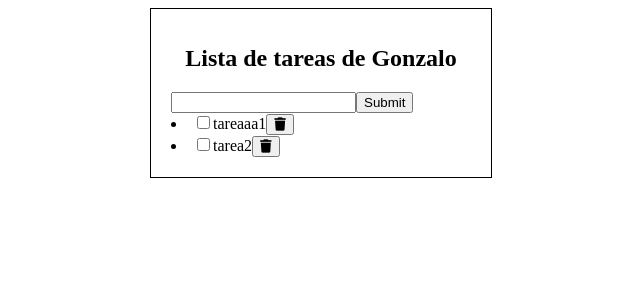
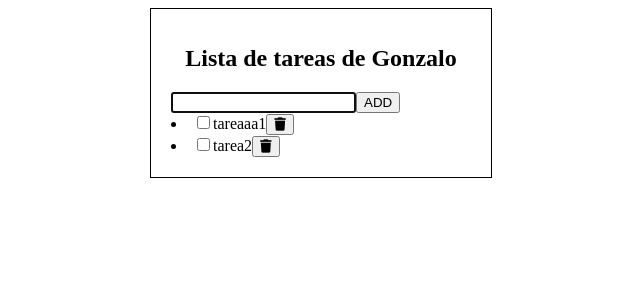
Before and after one commit to gonzaloLT/task-list-programacion-web, a React (Vite) app: page / in a window 1280 px wide. Shown: the top 300 px of the page, without its empty margins (319-959 px from the left). Built offline with nearby package versions, Linux system fonts and the light colour scheme.

Commit message:
Agregando funcionalidad de crear tarea

```diff
--- a/src/components/Form/index.jsx
+++ b/src/components/Form/index.jsx
@@ -1,13 +1,34 @@
-import React from 'react'
+import React, { useState } from "react";
 
-function Form() {
+function Form({ tasks, setTasks }) {
+  const [newTaskName, setNewTaskName] = useState("");
+
+  const handleSubmit = (e) => {
+    if (newTaskName.trim() === "") {
+      alert("Introduzca un nombre de tarea");
+      return;
+    }
+    e.preventDefault();
+    const newTask = {
+      id: Date.now(),
+      name: newTaskName,
+      completed: false,
+    };
+    setTasks([...tasks, newTask]);
+    setNewTaskName("");
+  };
 
   return (
-    <form action="" onSubmit={e => e.preventDefault}>
-        <input type="text" />
-        <input type="submit" />
+    <form action="" onSubmit={handleSubmit}>
+      <input
+        type="text"
+        value={newTaskName}
+        onChange={(e) => setNewTaskName(e.target.value)}
+        autoFocus
+      />
+      <button type="submit">ADD</button>
     </form>
-  )
+  );
 }
 
 export default Form;
--- a/src/views/TaskView.jsx
+++ b/src/views/TaskView.jsx
@@ -13,7 +13,7 @@ function TaskView() {
   return (
     <div className="container">
       <Title title={"Lista de tareas de Gonzalo"}></Title>
-      <Form></Form>
+      <Form tasks={tasks} setTasks={setTasks}></Form>
       <TaskList tasks={tasks}></TaskList>
     </div>
   );
```
